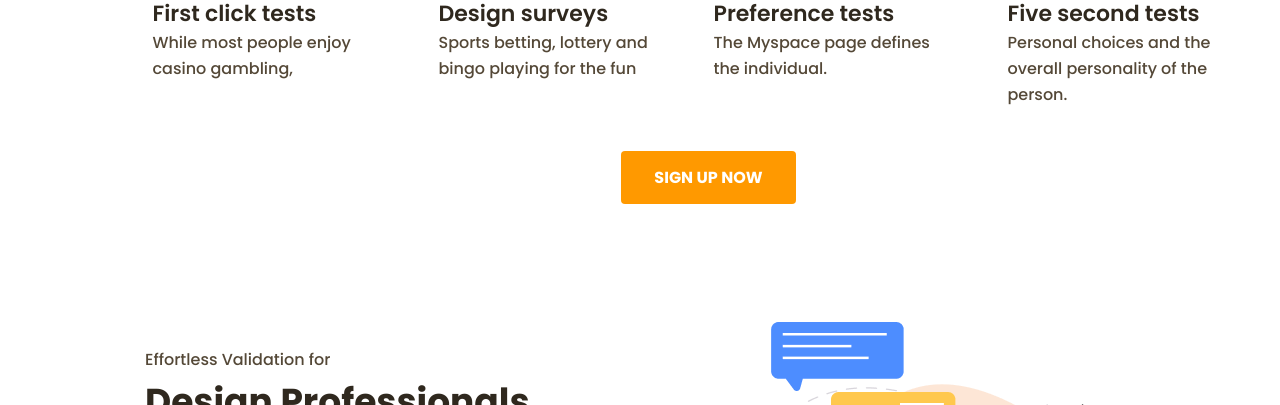
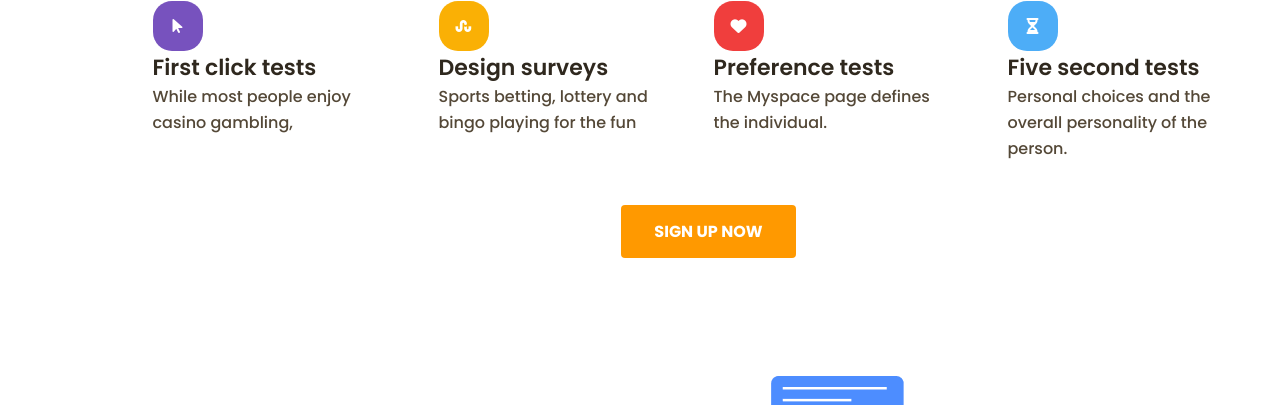
Before and after one commit to kravchenko-dev/B.A.Homework-5, a plain HTML site: page index.html in a window 1280 px wide. Shown: the part 856-1261 px from the top of the page. Drawn offline with Linux system fonts and the light colour scheme.

Commit message:
litle chenge

```diff
--- a/css/index.css
+++ b/css/index.css
@@ -156,6 +156,7 @@ input {
   width: 1095px;
   height: 204px;
   margin: auto;
+  padding-top: 54px;
 }
 
 .cards :nth-child(1) {
@@ -222,10 +223,8 @@ input {
 }
 
 .card_button {
-  /* display: flex; */
   text-align: center;
   margin-left: 621px;
-  /* margin: auto; */
   width: 175px;
   height: 53px;
   border-radius: 4px;
@@ -367,27 +366,15 @@ input {
   vertical-align: bottom;
 }
 
-/* .footer_menu_left :first-child {
-  padding-top: 65px;
-} */
-
 .footer_menu_left {
-  /* width: 118px;
-  height: 205px; */
   margin-left: 126px;
-  /* display: flex;
-  align-items: flex-end; */
 }
 
 .footer_menu_right {
-  /* width: 131px;
-  height: 205px; */
   margin-left: 129px;
 }
 
 .footer_form {
-  /* width: 323px;
-  height: 199px; */
   margin: 193px 0 0 82px;
 }
 
```
